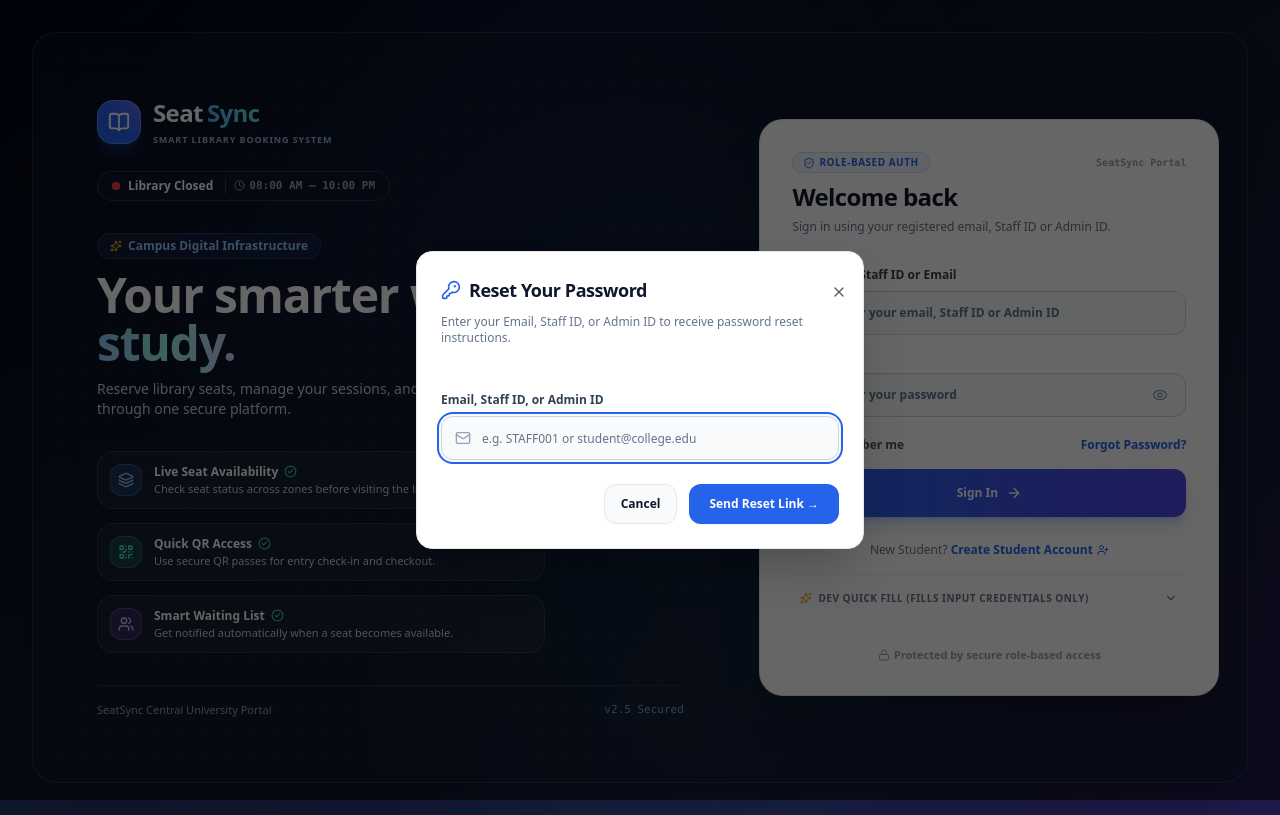
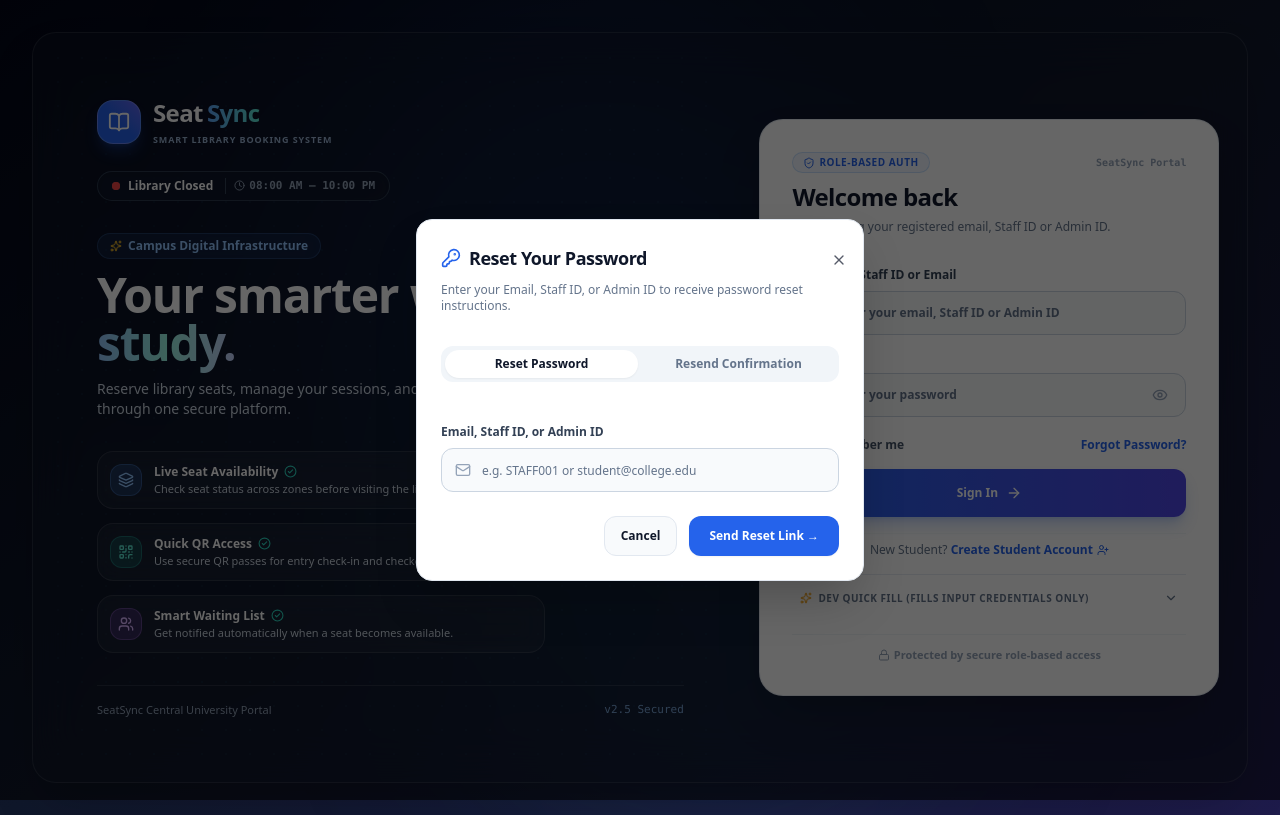
Before and after one commit to subashp2255-gif/TECH-NOVA, a React (Vite) app: page /login in a window 1280 px wide. Both pictures are taken after a click on the button "Forgot Password?". Built offline with nearby package versions, Linux system fonts and the light colour scheme; no server answers.

Commit message:
feat(auth): add resend email confirmation and password reset flow

```diff
--- a/src/components/auth/ForgotPasswordModal.jsx
+++ b/src/components/auth/ForgotPasswordModal.jsx
@@ -3,14 +3,16 @@ import { Dialog, DialogContent, DialogHeader, DialogTitle, DialogDescription } f
 import { Button } from '../shared/Button';
 import { Input } from '../shared/Input';
 import { Label } from '../shared/Label';
-import { KeyRound, Mail, CheckCircle2, AlertCircle } from 'lucide-react';
-import { authService } from '../../services/authService';
+import { KeyRound, Mail, CheckCircle2, RefreshCw } from 'lucide-react';
+import { authService, parseErrorMessage } from '../../services/authService';
 import toast from 'react-hot-toast';
 
 export default function ForgotPasswordModal({ isOpen, onClose }) {
+  const [mode, setMode] = useState('reset'); // 'reset' | 'resend'
   const [identifier, setIdentifier] = useState('');
   const [loading, setLoading] = useState(false);
   const [submitted, setSubmitted] = useState(false);
+  const [message, setMessage] = useState('');
 
   const handleSubmit = async (e) => {
     e.preventDefault();
@@ -18,11 +20,20 @@ export default function ForgotPasswordModal({ isOpen, onClose }) {
 
     setLoading(true);
     try {
-      await authService.requestPasswordReset(identifier.trim());
+      if (mode === 'reset') {
+        await authService.requestPasswordReset(identifier.trim());
+        setMessage('If an account matches the information provided, password-reset instructions will be sent to its registered email address.');
+      } else {
+        await authService.resendConfirmationEmail(identifier.trim());
+        setMessage('A confirmation link has been resent to your registered email address. Please check your inbox.');
+      }
       setSubmitted(true);
-    } catch {
-      // Always show generic message to prevent account enumeration
-      setSubmitted(true);
+    } catch (err) {
+      if (mode === 'resend') {
+        toast.error(parseErrorMessage(err, 'Failed to resend confirmation email.'));
+      } else {
+        setSubmitted(true);
+      }
     } finally {
       setLoading(false);
     }
@@ -31,6 +42,8 @@ export default function ForgotPasswordModal({ isOpen, onClose }) {
   const handleClose = () => {
     setIdentifier('');
     setSubmitted(false);
+    setMessage('');
+    setMode('reset');
     onClose();
   };
 
@@ -39,21 +52,42 @@ export default function ForgotPasswordModal({ isOpen, onClose }) {
       <DialogContent className="sm:max-w-md bg-white rounded-2xl p-6 text-navy space-y-4 shadow-2xl">
         <DialogHeader>
           <DialogTitle className="text-lg font-bold text-navy flex items-center gap-2">
-            <KeyRound className="text-brandBlue" size={20} /> Reset Your Password
+            {mode === 'reset' ? <KeyRound className="text-brandBlue" size={20} /> : <RefreshCw className="text-brandBlue" size={20} />}
+            {mode === 'reset' ? 'Reset Your Password' : 'Resend Email Confirmation'}
           </DialogTitle>
           <DialogDescription className="text-xs text-slate-500 font-medium pt-1">
-            Enter your Email, Staff ID, or Admin ID to receive password reset instructions.
+            {mode === 'reset'
+              ? 'Enter your Email, Staff ID, or Admin ID to receive password reset instructions.'
+              : 'Enter your registered email address to resend your signup verification link.'}
           </DialogDescription>
         </DialogHeader>
+
+        {/* Mode Toggle */}
+        <div className="flex bg-slate-100 p-1 rounded-xl gap-1 text-xs font-bold">
+          <button
+            type="button"
+            onClick={() => { setMode('reset'); setSubmitted(false); }}
+            className={`flex-1 py-1.5 rounded-lg transition-all ${mode === 'reset' ? 'bg-white text-navy shadow-sm' : 'text-slate-500 hover:text-navy'}`}
+          >
+            Reset Password
+          </button>
+          <button
+            type="button"
+            onClick={() => { setMode('resend'); setSubmitted(false); }}
+            className={`flex-1 py-1.5 rounded-lg transition-all ${mode === 'resend' ? 'bg-white text-navy shadow-sm' : 'text-slate-500 hover:text-navy'}`}
+          >
+            Resend Confirmation
+          </button>
+        </div>
 
         {submitted ? (
           <div className="space-y-4 py-2">
             <div className="p-4 bg-emerald-50 border border-emerald-200 rounded-2xl text-emerald-900 text-xs space-y-1">
               <div className="flex items-center gap-2 font-bold text-emerald-700">
-                <CheckCircle2 size={16} /> Instructions Sent
+                <CheckCircle2 size={16} /> Request Processed
               </div>
               <p className="text-[11px] leading-relaxed text-slate-600 font-medium pt-1">
-                If an account matches the information provided, password-reset instructions will be sent to its registered email address.
+                {message}
               </p>
             </div>
 
@@ -62,14 +96,16 @@ export default function ForgotPasswordModal({ isOpen, onClose }) {
             </Button>
           </div>
         ) : (
-          <form onSubmit={handleSubmit} className="space-y-4 pt-2">
+          <form onSubmit={handleSubmit} className="space-y-4 pt-1">
             <div className="space-y-1.5">
-              <Label className="text-xs font-bold text-slate-700">Email, Staff ID, or Admin ID</Label>
+              <Label className="text-xs font-bold text-slate-700">
+                {mode === 'reset' ? 'Email, Staff ID, or Admin ID' : 'Registered Email Address'}
+              </Label>
               <div className="relative">
                 <Mail className="absolute left-3.5 top-1/2 -translate-y-1/2 text-slate-400" size={16} />
                 <Input
                   type="text"
-                  placeholder="e.g. STAFF001 or student@college.edu"
+                  placeholder={mode === 'reset' ? "e.g. STAFF001 or student@college.edu" : "student@college.edu"}
                   value={identifier}
                   onChange={(e) => setIdentifier(e.target.value)}
                   className="pl-10 h-11 text-xs rounded-xl border-slate-300"
@@ -83,7 +119,7 @@ export default function ForgotPasswordModal({ isOpen, onClose }) {
                 Cancel
               </Button>
               <Button type="submit" disabled={loading} className="bg-brandBlue hover:bg-blue-700 text-white font-bold rounded-xl text-xs px-5">
-                {loading ? 'Sending Link...' : 'Send Reset Link →'}
+                {loading ? 'Processing...' : (mode === 'reset' ? 'Send Reset Link →' : 'Resend Link →')}
               </Button>
             </div>
           </form>
--- a/src/services/authService.js
+++ b/src/services/authService.js
@@ -338,6 +338,32 @@ export const authService = {
     return true;
   },
 
+  async resendConfirmationEmail(identifier) {
+    const cleanId = String(identifier || '').trim();
+    let targetEmail = cleanId.toLowerCase();
+
+    if (!cleanId.includes('@')) {
+      try {
+        const { data: resolvedEmail } = await supabase
+          .rpc('fn_get_auth_email_by_identifier', { p_identifier: cleanId });
+
+        if (resolvedEmail && resolvedEmail.length > 0 && resolvedEmail[0].auth_email) {
+          targetEmail = resolvedEmail[0].auth_email;
+        }
+      } catch { /* proceed */ }
+    }
+
+    const { data, error } = await supabase.auth.resend({
+      type: 'signup',
+      email: targetEmail
+    });
+
+    if (error) {
+      throw new Error(parseErrorMessage(error, 'Failed to resend confirmation email.'));
+    }
+    return data;
+  },
+
   async updatePassword(newPassword) {
     const { data, error } = await supabase.auth.updateUser({
       password: newPassword
```
